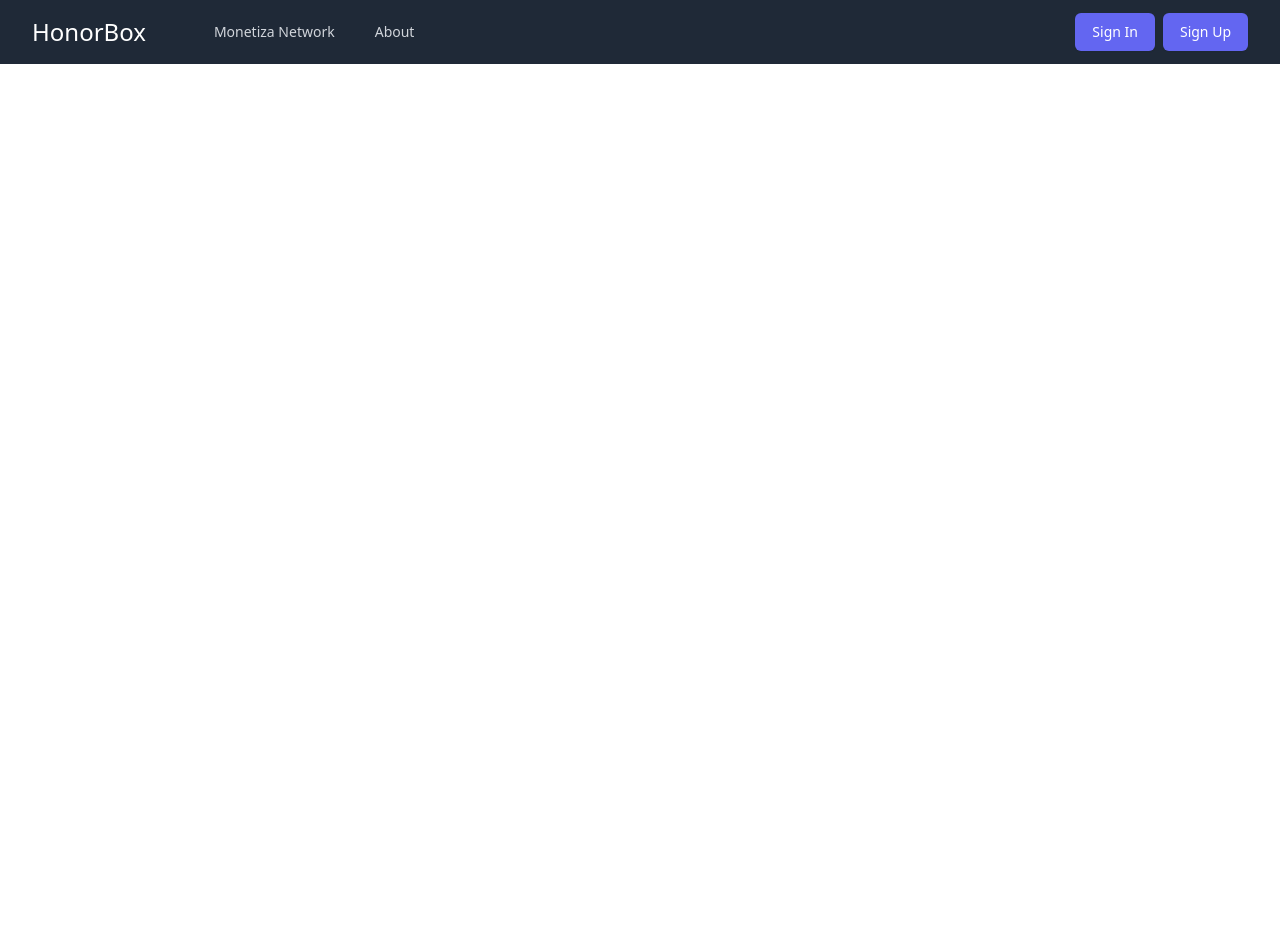
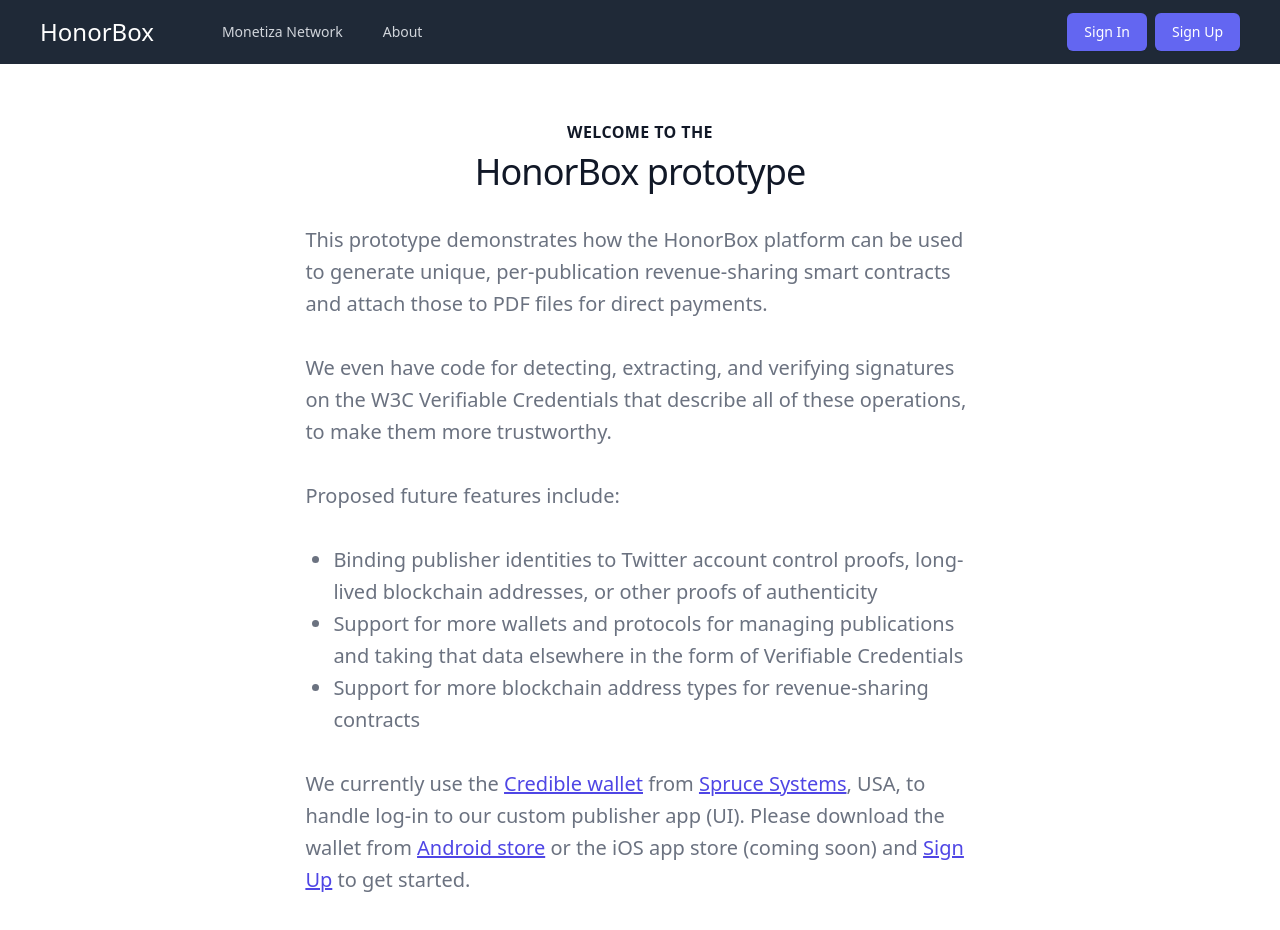
Before and after one commit to SourceCheckOrg/honorbox-ui, a Next.js app: page / in a window 1280 px wide. Shown: the top 930 px of the page. Before the commit the page ends 800 px from the top, so only its background shows below. Built offline with nearby package versions, Linux system fonts and the light colour scheme.

Commit message:
Added informative text and instructions. Fixed some responsive layout issues. Added link to home page in navigation bar.

```diff
--- a/components/DesktopMenu.js
+++ b/components/DesktopMenu.js
@@ -39,7 +39,9 @@ export default function DesktopMenu({ items }) {
         <div className="flex flex-col h-0 flex-1 bg-gray-800">
           <div className="flex-1 flex flex-col pt-5 pb-4 overflow-y-auto">
             <div className="flex items-center flex-shrink-0 px-4">
-              <span className="text-white text-2xl font-thin widest">HonorBox</span>
+              <Link href="/">
+                <a className="text-white text-2xl font-thin widest">HonorBox</a>
+              </Link>
             </div>
             <nav className="mt-5 flex-1 px-2 bg-gray-800 space-y-1">
               { renderItems(items, router.pathname) }
--- a/components/MobileMenu.js
+++ b/components/MobileMenu.js
@@ -69,7 +69,9 @@ export default function MobileMenu({ items, menuOpened, setMenuOpened }) {
               </div>
               <div className="flex-1 h-0 pt-5 pb-4 overflow-y-auto">
                 <div className="flex-shrink-0 flex items-center px-4">
-                  <span className="text-white text-2xl font-thin widest">HonorBox</span>
+                  <Link href="/">
+                    <a className="text-white text-2xl font-thin widest">HonorBox</a>
+                  </Link>
                 </div>
                 <nav className="mt-5 px-2 space-y-1">
                   { renderItems(items, router.pathname) }
--- a/components/NavBar.js
+++ b/components/NavBar.js
@@ -47,13 +47,13 @@ export default function NavBar() {
   return (
     <div className="bg-white">
       <nav className="bg-gray-800">
-      <div className="max-w-7xl mx-auto px-4 sm:px-6 lg:px-8">
+        <div className="max-w-7xl mx-auto px-5 md:px-10">
           <div className="flex justify-between h-16">
             <div className="flex">
-            <div className="-ml-2 mr-2 flex items-center md:hidden">
+              <div className="flex items-center md:hidden">
                 <button
                   type="button"
-                className="inline-flex items-center justify-center p-2 rounded-md text-gray-400 hover:text-white hover:bg-gray-700 focus:outline-none focus:ring-2 focus:ring-inset focus:ring-white"
+                  className="inline-flex items-center justify-center p-0 rounded-md text-gray-400 hover:text-white hover:bg-gray-700 focus:outline-none focus:ring-2 focus:ring-inset focus:ring-white"
                   aria-controls="mobile-menu"
                   aria-expanded="false"
                   onClick={() => setMenuOpened(!menuOpened)}
@@ -63,8 +63,10 @@ export default function NavBar() {
                   <span className={ menuOpened ? 'inline': 'hidden'}><IconX /></span>
                 </button>
               </div>
-            <div className="flex-shrink-0 flex items-center">
-              <span className="text-white text-2xl font-thin widest mr-8">HonorBox</span>
+              <div className="flex-shrink-0 flex items-center ml-3 md:ml-0">
+                <Link href="/">
+                  <a className="text-white text-2xl font-thin widest mr-8">HonorBox</a>
+                </Link>
               </div>
               <div className="hidden md:ml-6 md:flex md:items-center md:space-x-4">
                 { renderMenuItems(router.pathname, false) }
@@ -75,7 +77,7 @@ export default function NavBar() {
         </div>
 
         <div className={ `${ menuOpened ? 'block': 'hidden' } md:hidden` }>
-        <div className="px-2 pt-2 pb-3 space-y-1 sm:px-3">
+          <div className="px-2 pt-2 pb-3 space-y-1">
             { renderMenuItems(router.pathname, true) }
           </div>
         </div>
--- a/pages/email-confirmation.js
+++ b/pages/email-confirmation.js
@@ -54,16 +54,19 @@ export default function EmailConfirmation() {
   return (
     <>
       <NavBar />
-      <div className="max-w-7xl px-5 mt-5 mx-auto">
-      <div className="mt-10 sm:mt-0">
-          <div className="md:grid md:grid-cols-3 md:gap-6">
-            <div className="md:col-span-1 px-3">
-              <div className="px-4 sm:px-0">
-                <h3 className="text-xl font-medium leading-6 text-gray-900">Email confirmation</h3>
-                <p className="mt-1 text-sm text-gray-600">Please scan the QR code using your credible Wallet to finish Sign Up</p>
+      <div className="max-w-7xl mx-auto md:grid md:grid-cols-3 md:gap-6 p-5 md:px-10">
+        <div className="md:col-span-1">
+          <div className="text-gray-600 text-l">
+            <h1 className="text-2xl text-gray-900">Email confirmation</h1>
+            <p className="pt-5">
+              Please scan the QR code using your Credible Wallet to associate your
+              verified email address with a unique signing key controlled exclusively
+              and confidentially on your mobile device. A unique token will be stored in
+              your wallet associated with this account.
+            </p>
           </div>
         </div>
-            <div className="mt-5 md:mt-0 md:col-span-2 px-7" >
+        <div className="md:col-span-2 pt-10 md:pt-14 md:pl-10" >
           <QRCode
             id={confirmation}
             value={url}
@@ -73,8 +76,6 @@ export default function EmailConfirmation() {
           />
         </div>
       </div>
-        </div>
-      </div>
     </>
   )
 }
--- a/pages/index.js
+++ b/pages/index.js
@@ -1,4 +1,5 @@
 import { useEffect } from 'react';
+import Link from 'next/link';
 import { useRouter } from "next/router";
 import { useAuth } from '../context/auth';
 import NavBar from '../components/NavBar';
@@ -14,6 +15,49 @@ export default function Home() {
   }, [isAuthenticated]);
 
   return (
-    <NavBar />
+    <>
+      <NavBar />
+      <div className="p-8">
+        <div className="bg-white overflow-hidden">
+          <div className="px-4 py-5 sm:p-6">
+
+            <div className="text-lg max-w-prose mx-auto">
+              <h1>
+                <span className="block text-base text-center text-gray-900 font-semibold tracking-wide uppercase">Welcome to the</span>
+                <span className="mt-2 block text-3xl text-center leading-8 font-medium tracking-tight text-gray-900 sm:text-4xl">HonorBox prototype</span>
+              </h1>
+              <div className="mt-8 text-xl text-gray-500 leading-8">
+                <p>This prototype demonstrates how the HonorBox platform can be used to
+                generate unique, per-publication revenue-sharing smart contracts and
+                attach those to PDF files for direct payments.</p>
+                <br/>
+                <p>We even have code for detecting, extracting, and verifying signatures on
+                the W3C Verifiable Credentials that describe all of these operations,
+                to make them more trustworthy.</p>
+                <br/>
+                <p>Proposed future features include: </p>
+                <br/>
+                <ul className="pl-7 list-disc">
+                  <li>Binding publisher identities to Twitter account control proofs,
+                    long-lived blockchain addresses, or other proofs of authenticity</li>
+                  <li>Support for more wallets and protocols for managing publications
+                    and taking that data elsewhere in the form of Verifiable Credentials</li>
+                  <li>Support for more blockchain address types for revenue-sharing contracts</li>
+                </ul>
+                <br/>
+                <p>We currently use the <a className="underline text-indigo-600 hover:text-indigo-800" href="https://spruceid.dev/docs/credible/">
+                Credible wallet</a> from <a className="underline text-indigo-600 hover:text-indigo-800" href="https://spruceid.com/">Spruce
+                Systems</a>, USA, to handle log-in to our custom publisher app (UI). Please download the
+                wallet from <a className="underline text-indigo-600 hover:text-indigo-800" href="https://play.google.com/store/apps/details?id=com.spruceid.app.credible">
+                Android store</a> or the iOS app store (coming soon) and  <Link href="/sign-up"><a className="underline text-indigo-600 hover:text-indigo-800" >Sign Up</a>
+                </Link> to get started.
+                </p>
+              </div>
+            </div>
+          </div>
+        </div>
+      </div>
+
+    </>
   );
 }
--- a/pages/sign-in.js
+++ b/pages/sign-in.js
@@ -50,16 +50,20 @@ export default function SignIn() {
   return (
     <>
       <NavBar />
-      <div className="max-w-7xl px-5 mt-5 mx-auto">
-      <div className="mt-10 sm:mt-0">
-          <div className="md:grid md:grid-cols-3 md:gap-6">
-            <div className="md:col-span-1 px-3">
-              <div className="px-4 sm:px-0">
-                <h3 className="text-xl font-medium leading-6 text-gray-900">Sign In</h3>
-                <p className="mt-1 text-sm text-gray-600">Please scan the QR code using your credible Wallet to Sign In</p>
+      <div className="max-w-7xl mx-auto md:grid md:grid-cols-3 md:gap-6 p-5 md:px-10">
+        <div className="md:col-span-1 text-gray-600 text-l">
+          <h1 className="text-2xl text-gray-900">Sign In</h1>
+          <p className="pt-5">
+            Please scan the QR code using your verified Credible wallet
+            to sign in to your account securely and authenticate yourself.
+          </p>
+          <p className="pt-5">
+            Note: we require this extra step to ensure each session with our system
+            has a fresh signature from the wallet that contains and controls
+            the verification token you received at sign-up.
+          </p>
         </div>
-            </div>
-            <div className="mt-5 md:mt-0 md:col-span-2 px-7" >
+        <div className="md:col-span-2 pt-10 md:pt-14 md:pl-10" >
           <QRCode
             id={challenge}
             value={url}
@@ -69,8 +73,6 @@ export default function SignIn() {
           />
         </div>
       </div>
-        </div>
-      </div>
     </>
   )
 }
--- a/pages/sign-up.js
+++ b/pages/sign-up.js
@@ -42,16 +42,10 @@ export default function SignUp() {
     return (
       <>
         <NavBar />
-        <div className="max-w-7xl px-5 mt-5 mx-auto">
-          <div className="mt-10 sm:mt-0">
-            <div className="md:grid md:grid-cols-3 md:gap-6">
-              <div className="md:col-span-1 px-3">
-                <div className="px-4 sm:px-0">
-                  <h3 className="text-lg font-medium leading-6 text-gray-900">Sign Up</h3>
-                  <p className="mt-1 text-sm text-gray-600">We have sent you an email message containing instructions to activate your account!</p>
-                </div>
-              </div>
-            </div>
+        <div className="max-w-7xl mx-auto md:grid md:grid-cols-3 md:gap-6 p-5 md:px-10">
+          <div className="md:col-span-1 text-gray-600 text-l">
+            <h1 className="text-2xl text-gray-900">Sign Up</h1>
+            <p className="pt-5">We have sent you an email message containing instructions to activate your account!</p>
           </div>
         </div>
       </>
@@ -62,16 +56,10 @@ export default function SignUp() {
     return (
       <>
         <NavBar />
-        <div className="max-w-7xl px-5 mt-5 mx-auto">
-          <div className="mt-10 sm:mt-0">
-            <div className="md:grid md:grid-cols-3 md:gap-6">
-              <div className="md:col-span-1 px-3">
-                <div className="px-4 sm:px-0">
-                  <h3 className="text-lg font-medium leading-6 text-gray-900">Sign Up</h3>
-                  <p className="mt-1 text-sm text-gray-600">There was a problem processing your request: {errorMessage}</p>
-                </div>
-              </div>
-            </div>
+        <div className="max-w-7xl mx-auto md:grid md:grid-cols-3 md:gap-6 p-5 md:px-10">
+          <div className="md:col-span-1 text-gray-600 text-l">
+            <h1 className="text-2xl text-gray-900">Sign Up</h1>
+            <p className="pt-5">There was a problem processing your request: {errorMessage}</p>
           </div>
         </div>
       </>
@@ -81,19 +69,20 @@ export default function SignUp() {
   return (
     <>
       <NavBar />
-      <div className="max-w-7xl px-5 mt-5 mx-auto">
-        <div className="mt-10 sm:mt-0">
-          <div className="md:grid md:grid-cols-3 md:gap-6">
-            <div className="md:col-span-1 px-3">
-              <div className="px-4 sm:px-0">
-                <h3 className="text-lg font-medium leading-6 text-gray-900">Sign Up instructions</h3>
-                <p className="mt-1 text-sm text-gray-600">We are going to send you an email message with information on how to continue</p>
-              </div>
+      <div className="max-w-7xl mx-auto md:grid md:grid-cols-3 md:gap-6 p-5 md:px-10">
+        <div className="md:col-span-1 text-l text-gray-600">
+          <h1 className="text-2xl text-gray-900">Sign Up instructions</h1>
+          <p className="pt-5">We are going to send you an email message with information on how to continue</p>
+          <p className="pt-5">
+            If you don't see it for 5min, check your email spam filter.
+            It will contain a unique URL to confirm your email, which takes you to a QR code to scan with your
+            SSI mobile wallet, which will handle electronic signatures securely and confidentially.
+          </p>
         </div>
         <div className="mt-5 md:mt-0 md:col-span-2">
           <form onSubmit={signUp}>
             <div className="shadow overflow-hidden sm:rounded-md">
-                  <div className="px-4 py-5 bg-white sm:p-6">
+              <div className="px-4 py-5 space-y-4 bg-white sm:p-6">
                 <div className="col-span-6 sm:col-span-4">
                   <label htmlFor="username"className="block text-sm font-medium text-gray-700">
                     Username
@@ -148,8 +137,6 @@ export default function SignUp() {
           </form>
         </div>
       </div>
-        </div>
-      </div>
     </>
   );
 }
```
Also changed, not shown: pages/profile.js (+9 -9 lines), pages/publications.js (+13 -1 lines), pages/revenue-shares.js (+10 -1 lines). Lines whose indentation alone changed are shown as unchanged.
